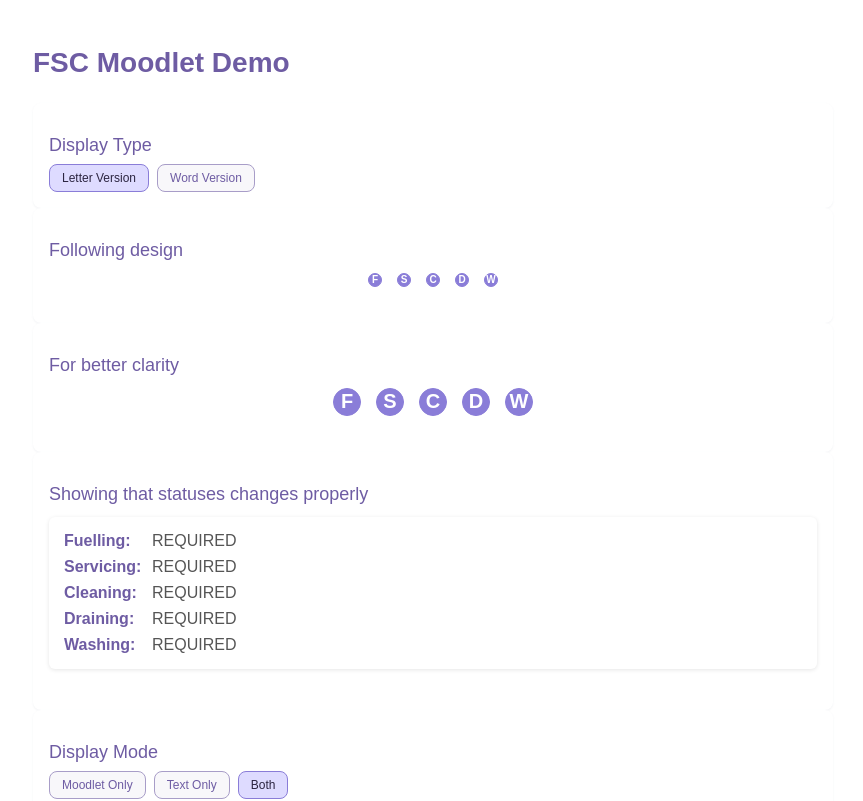
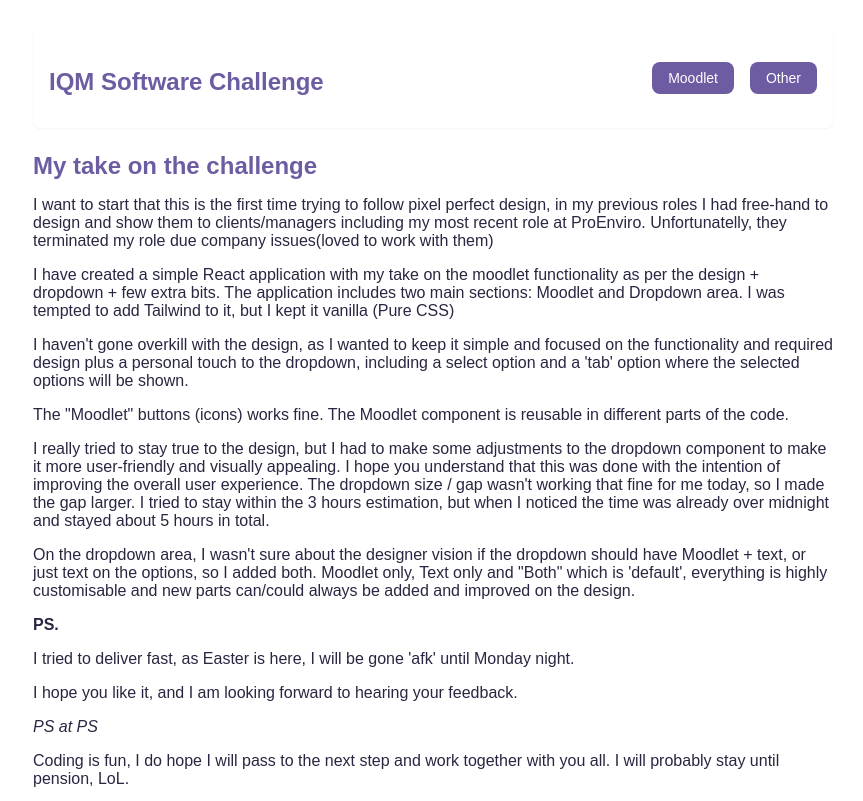
Before and after one commit to MariusTanase/Moodlet-Homework, a React (Vite) app: page / in a window 1280 px wide. Shown: the top 801 px of the page, without its empty margins (207-1070 px from the left). Built offline with nearby package versions, Linux system fonts and the light colour scheme.

Commit message:
Add navbar component with styling and functionality; refactor moodlet display logic

```diff
--- a/src/App.css
+++ b/src/App.css
@@ -145,3 +145,35 @@ h3 {
         flex-direction: column;
     }
 }
+
+.navbar {
+    display: flex;
+    justify-content: space-between;
+    align-items: center;
+    padding: 16px;
+    border-radius: 8px;
+    box-shadow: 0 1px 2px 0 rgba(145, 158, 171, 0.12);
+    margin-bottom: 24px;
+}
+
+.navbar h1 {
+    font-size: 24px;
+    color: #6E5CA3;
+}
+
+.navbar div {
+    display: flex;
+    gap: 16px;
+}
+
+.navbar button {
+    padding: 8px 16px;
+    background-color: #6E5CA3;
+    color: #FFFFFF;
+    border: none;
+    border-radius: 8px;
+    cursor: pointer;
+    font-family: 'Public-Sans', sans-serif;
+    font-size: 14px;
+    transition: background-color 0.2s ease;
+}
--- a/src/App.jsx
+++ b/src/App.jsx
@@ -31,10 +31,34 @@ function App() {
     }));
   };
 
+  //handles navbar changes
+  const [navbarOption, setNavbarOption] = useState('modlet');
+
+
+
   return (
     <div className="app">
-      <h1>FSC Moodlet Demo</h1>
 
+      <nav className="navbar">
+        <h2>IQM Software Challenge</h2>
+        <div>
+          <button
+            onClick={() => setNavbarOption('moodlet')}
+            className={`menu-button ${navbarOption === 'moodlet' ? 'active' : ''}`}
+          >
+            Moodlet
+          </button>
+          <button
+            onClick={() => setNavbarOption('other')}
+            className={`menu-button ${navbarOption === 'other' ? 'active' : ''}`}
+          >
+            Other
+          </button>
+        </div>
+      </nav>
+
+      {navbarOption === 'moodlet' ? (<div>
+        <h2>Moodlet take</h2>
         {/* Display toggle - styled to match dropdown */}
         <div className="control-section">
           <h3>Display Type</h3>
@@ -103,6 +127,7 @@ function App() {
           </div>
         </div>
 
+        <h2>Dropdown area</h2>
         {/* Option view mode controls - styled to match dropdown */}
         <div className="control-section">
           <h3>Display Mode</h3>
@@ -129,10 +154,10 @@ function App() {
         </div>
 
         <div className="dropdown-section">
-        <h2>Dropdown example</h2>
+          <h2>Dropdown</h2>
           <div className="dropdown-examples">
             <div className="dropdown-example">
-            <h3>Following design</h3>
+              <h3>Bellow is a select option:</h3>
               <MoodletDropdown
                 moodletTypes={MOODLET_TYPES}
                 styleType="default"
@@ -142,6 +167,46 @@ function App() {
           </div>
         </div>
       </div>
+      ) : (
+        <div className='personal-notes'>
+          <h2>My take on the challenge</h2>
+
+          <p>I want to start that this is the first time trying to follow pixel perfect design, in my previous roles I had free-hand to design and show them to clients/managers including my most recent role at ProEnviro. Unfortunatelly, they terminated my role due company issues(loved to work with them)</p>
+          <p>
+            I have created a simple React application with my take on the moodlet functionality as per the design + dropdown + few extra bits. The application includes two main sections: Moodlet and Dropdown area. I was tempted to add Tailwind to it, but I kept it vanilla (Pure CSS)
+          </p>
+          <p>
+            I haven't gone overkill with the design, as I wanted to keep it simple and focused on the functionality and required design plus a personal touch to the dropdown, including a select option and a 'tab' option where the selected options will be shown.
+          </p>
+
+          <p>
+            The "Moodlet" buttons (icons) works fine. The Moodlet component is reusable in different parts of the code.
+          </p>
+
+          <p>
+            I really tried to stay true to the design, but I had to make some adjustments to the dropdown component to make it more user-friendly and visually appealing. I hope you understand that this was done with the intention of improving the overall user experience. The dropdown size / gap wasn't working that fine for me today, so I made the gap larger. I tried to stay within the 3 hours estimation, but when I noticed the time was already over midnight and stayed about 5 hours in total.
+          </p>
+
+          <p> On the dropdown area, I wasn't sure about the designer vision if the dropdown should have Moodlet + text, or just text on the options, so I added both. Moodlet only, Text only and "Both" which is 'default', everything is highly customisable and new parts can/could always be added and improved on the design.</p>
+
+          <p><strong>PS.</strong></p>
+          <p>
+            I tried to deliver fast, as Easter is here, I will be gone 'afk' until Monday night.
+          </p>
+          <p>
+            I hope you like it, and I am looking forward to hearing your feedback.
+          </p>
+          <p><em>PS at PS</em></p>
+          <p>Coding is fun, I do hope I will pass to the next step and work together with you all. I will probably stay until pension, LoL.</p>
+          <p> Got used to write here, but I will stop yapping and keep the rest for hopefully the next step.</p>
+
+          <hr></hr>
+          <p>Best regards,</p>
+          <p>Marius T.</p>
+
+        </div>
+      )}
+    </div>
   );
 }
 
```
Lines whose indentation alone changed are shown as unchanged.
